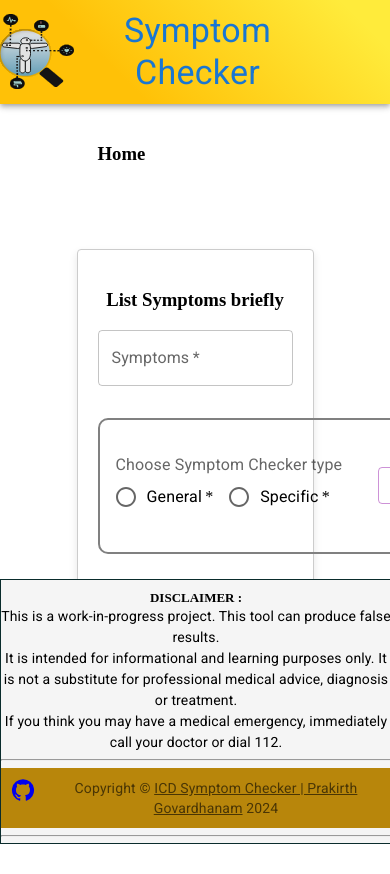
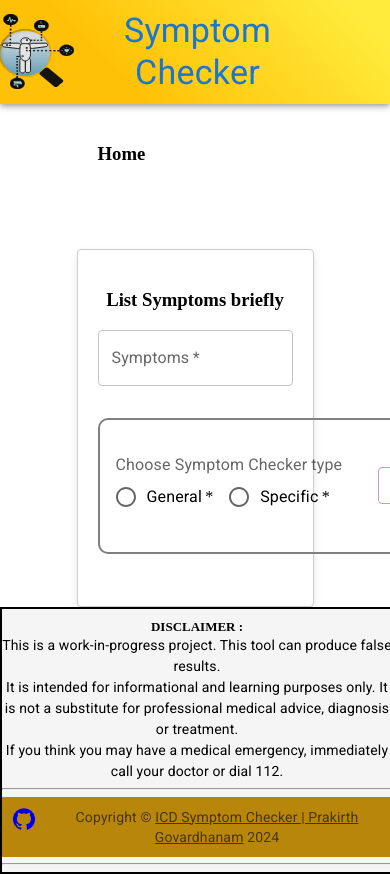
Before and after one commit to prak112/Symptom-Checker-frontend, a React (Vite) app in the folder symptom-checker-frontend/: page / in a window 390 px wide. Shown: the top 874 px of the page. Before the commit the page ends 844 px from the top, so only its background shows below. Built offline with nearby package versions, Linux system fonts and the light colour scheme.

Commit message:
chore: Update for responsive footer style and centering

```diff
--- a/symptom-checker-frontend/src/App.css
+++ b/symptom-checker-frontend/src/App.css
@@ -1,10 +1,7 @@
-
 body {
     display: flex;
     flex-direction: column;
-    justify-content: center;
-    align-content: center;
-    margin: 0 auto;
+    margin: auto;
 }
 
 footer {
@@ -18,13 +15,15 @@ footer {
 }
 footer #author {
     background-color: darkgoldenrod;
-    padding: 10px
+    padding: 10px;
+    font-size: small;
 }
 
 @media only screen and (max-width: 900px) {
     footer {
-        border: 1px rgb(10, 44, 44) solid;
         bottom: 0;
+        left:0;
+        position: relative;
         font-size: small;
     }
 }
```
